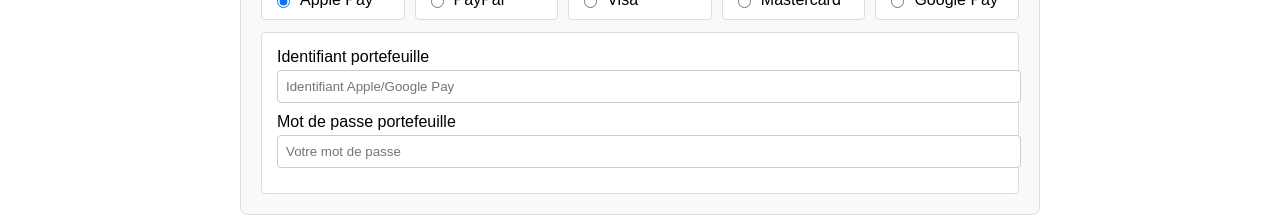
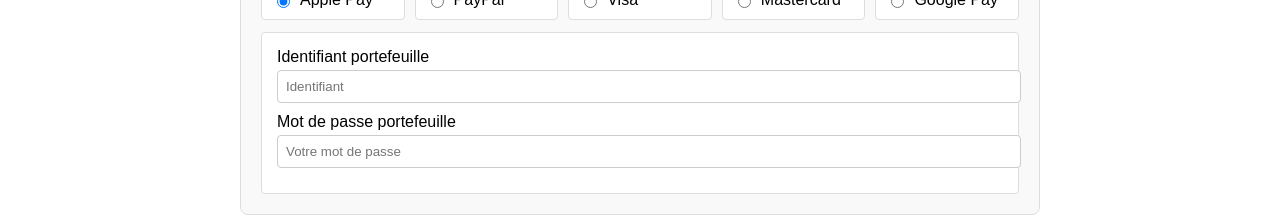
Before and after one commit to Pierrick-B/SAE-S3-S4, a Vue app in the folder SAE/: page /payment in a window 1280 px wide. Shown: the part 641-858 px from the top of the page. Built offline with nearby package versions, Linux system fonts and the light colour scheme; what vue3-openlayers would draw is missing.

Commit message:
update payment

```diff
--- a/SAE/src/components/Payment.vue
+++ b/SAE/src/components/Payment.vue
@@ -43,7 +43,7 @@
         </div>
 
         <div v-else-if="selected === 'applepay' || selected === 'googlepay'" class="wallet-form">
-          <label>Identifiant portefeuille<input v-model="methodDetails.walletId" placeholder="Identifiant Apple/Google Pay" /></label>
+          <label>Identifiant portefeuille<input v-model="methodDetails.walletId" placeholder="Identifiant " /></label>
           <label>Mot de passe portefeuille<input v-model="methodDetails.walletPassword" placeholder="Votre mot de passe" type="password" /></label>
         </div>
       </div>
```
